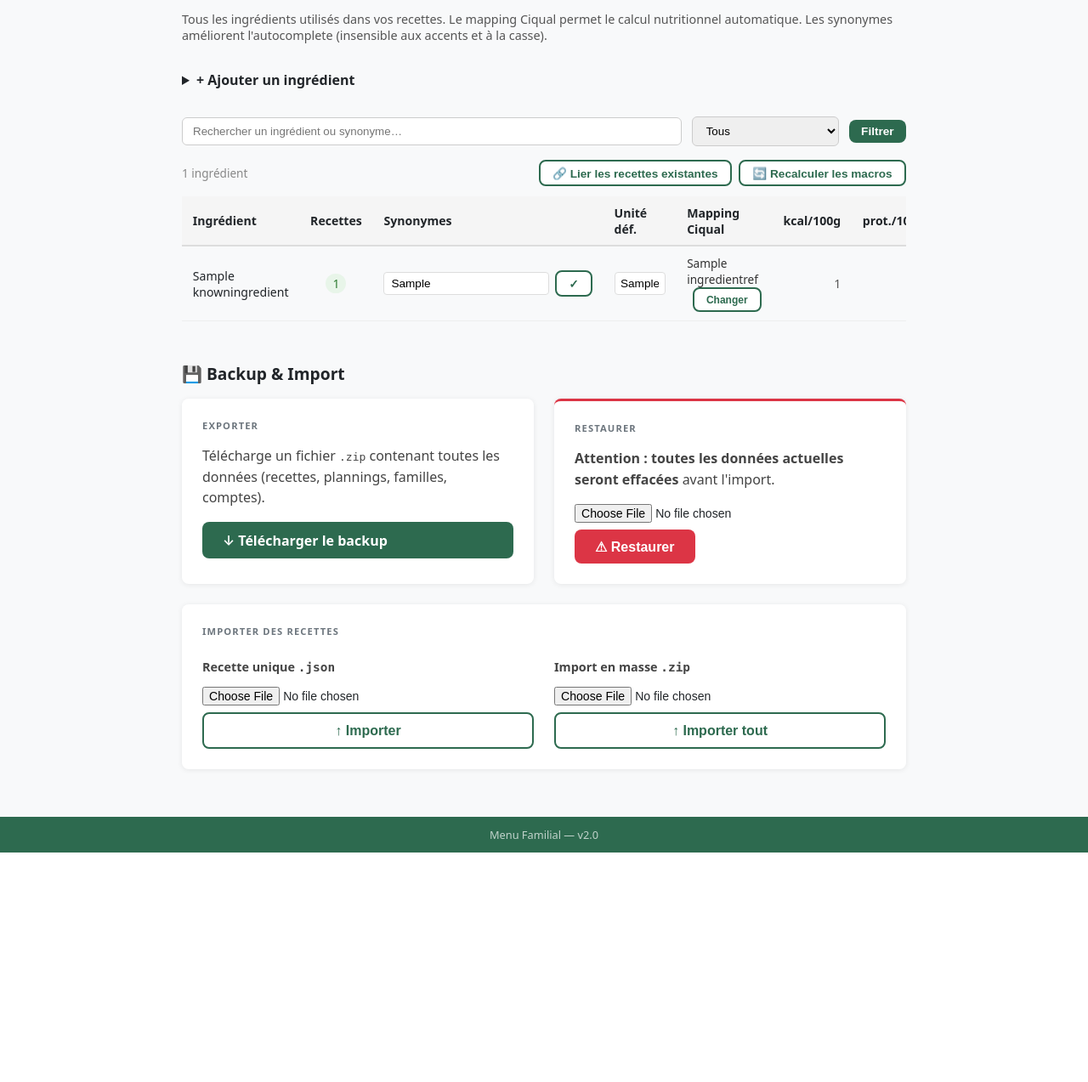
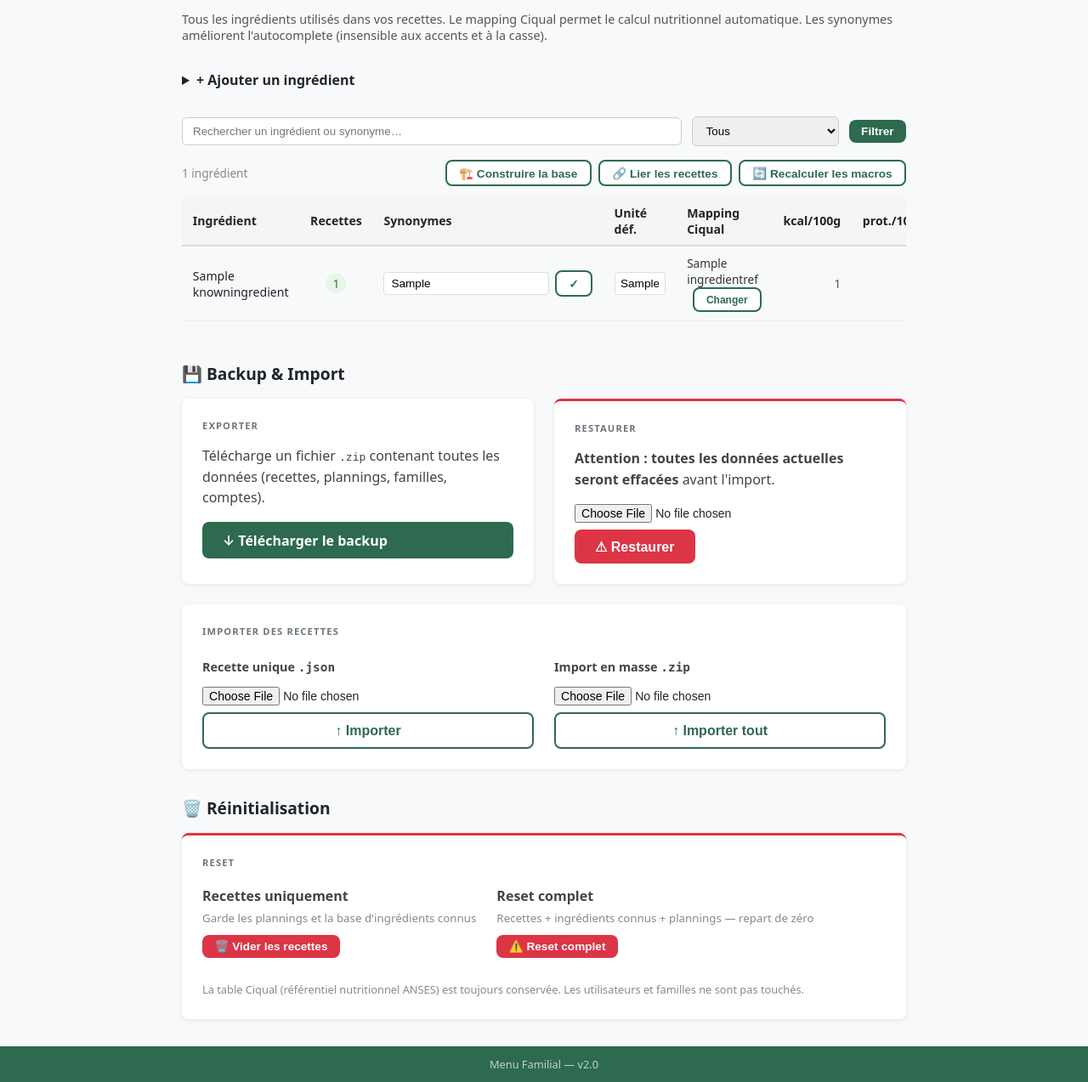
Before and after one commit to CyrilleNantes/menu-app, a Django app: page /management/ in a window 1280 px wide. Shown: the part 195-1468 px from the top of the page at 85% size. Before the commit the page ends 1198 px from the top, so only its background shows below. Run offline with Django 5.2, Linux system fonts and the light colour scheme; a user stored in the database is signed in; tables that the repository leaves empty hold one stand-in row (values such as "Sample post"); parts of the project's set-up code (start-up, migrations or seed data) failed here and were passed over.

Commit message:
feat: add reset complet UI + build_known_ingredients button
- reset_recipes command: mode --full wipes recipes + KnownIngredient + WeekPlan
- reset_recipes_view: handles reset_mode param (recipes | full)
- management.html: section Réinitialisation avec deux boutons + dialog de confirmation
- build_known_ingredients_view + URL + bouton Construire la base
- Processus complet accessible depuis l'UI sans CLI

Co-Authored-By: Claude Sonnet 4.6 <noreply@anthropic.com>

```diff
--- a/menu/templates/menu/admin/management.html
+++ b/menu/templates/menu/admin/management.html
@@ -67,17 +67,24 @@
   <div style="display:flex;justify-content:space-between;align-items:center;margin-bottom:.75rem">
     <p style="color:#888;font-size:.85rem;margin:0">{{ total }} ingrédient{{ total|pluralize }}</p>
     <div style="display:flex;gap:.5rem">
+      <form method="post" action="{% url 'menu:build_known_ingredients_view' %}" style="margin:0">
+        {% csrf_token %}
+        <button type="submit" class="btn btn--secondary btn--sm"
+                title="Étape 2 — Construit la base d'ingrédients connus à partir des recettes importées">
+          🏗️ Construire la base
+        </button>
+      </form>
       <form method="post" action="{% url 'menu:link_known_ingredients' %}" style="margin:0">
         {% csrf_token %}
         <button type="submit" class="btn btn--secondary btn--sm"
-                title="Relie automatiquement les recettes existantes à la base de connaissance">
-          🔗 Lier les recettes existantes
+                title="Étape 3 (après mapping Ciqual) — Relie les recettes à la base de connaissance">
+          🔗 Lier les recettes
         </button>
       </form>
       <form method="post" action="{% url 'menu:recalculate_nutrition_view' %}" style="margin:0">
         {% csrf_token %}
         <button type="submit" class="btn btn--secondary btn--sm"
-                title="Recalcule les calories/protéines de toutes les recettes depuis les mappings Ciqual actuels">
+                title="Étape 4 — Recalcule les macros de toutes les recettes depuis les mappings Ciqual actuels">
           🔄 Recalculer les macros
         </button>
       </form>
@@ -198,6 +205,55 @@
     </div>
   </div>
 </section>
+
+<!-- ══════════════════════════════════════════════════════════════════
+     SECTION 3 — Réinitialisation (staff uniquement)
+══════════════════════════════════════════════════════════════════ -->
+<section style="margin-top:2rem">
+  <h2 style="font-size:1.2rem;margin-bottom:1rem">🗑️ Réinitialisation</h2>
+  <div class="backup-card backup-card--danger">
+    <div class="backup-card__label">RESET</div>
+    <div style="display:flex;gap:1.5rem;flex-wrap:wrap">
+
+      <div>
+        <p style="margin:.25rem 0 .5rem"><strong>Recettes uniquement</strong><br>
+        <small style="color:#888">Garde les plannings et la base d'ingrédients connus</small></p>
+        <button type="button" class="btn btn--danger btn--sm"
+                onclick="ouvrirDialogReset('recipes')">
+          🗑️ Vider les recettes
+        </button>
+      </div>
+
+      <div>
+        <p style="margin:.25rem 0 .5rem"><strong>Reset complet</strong><br>
+        <small style="color:#888">Recettes + ingrédients connus + plannings — repart de zéro</small></p>
+        <button type="button" class="btn btn--danger btn--sm"
+                onclick="ouvrirDialogReset('full')">
+          ⚠️ Reset complet
+        </button>
+      </div>
+
+    </div>
+    <p style="margin-top:.75rem;font-size:.8rem;color:#888">
+      La table Ciqual (référentiel nutritionnel ANSES) est toujours conservée.
+      Les utilisateurs et familles ne sont pas touchés.
+    </p>
+  </div>
+</section>
+
+<!-- Dialog reset -->
+<dialog id="dialog-reset-recipes" class="confirm-dialog">
+  <p id="dialog-reset-text"></p>
+  <form method="post" action="{% url 'menu:reset_recipes_view' %}" id="form-reset-recipes">
+    {% csrf_token %}
+    <input type="hidden" name="reset_mode" id="reset-mode" value="recipes">
+    <div class="confirm-dialog__actions">
+      <button type="submit" class="btn btn--danger">Oui, supprimer</button>
+      <button type="button" class="btn btn--secondary"
+              onclick="document.getElementById('dialog-reset-recipes').close()">Annuler</button>
+    </div>
+  </form>
+</dialog>
 
 <dialog id="dialog-restore" class="confirm-dialog">
   <p>⚠️ <strong>Confirmer la restauration ?</strong><br><br>
@@ -361,5 +417,30 @@ document.getElementById('btn-cancel-restore')?.addEventListener('click', () => d
 document.getElementById('btn-confirm-restore')?.addEventListener('click', () => {
   dlg?.close(); document.getElementById('form-restore')?.submit();
 });
+
+// ── Dialog reset ──────────────────────────────────────────────────────────────
+function ouvrirDialogReset(mode) {
+  const dlgReset = document.getElementById('dialog-reset-recipes');
+  const txt      = document.getElementById('dialog-reset-text');
+  const modeInput = document.getElementById('reset-mode');
+  if (mode === 'full') {
+    txt.innerHTML =
+      '⚠️ <strong>Reset complet — êtes-vous sûr ?</strong><br><br>' +
+      'Seront supprimés :<br>' +
+      '&nbsp;• Toutes les recettes (ingrédients, étapes, photos, avis)<br>' +
+      '&nbsp;• Tous les ingrédients connus et leurs mappings Ciqual<br>' +
+      '&nbsp;• Tous les plannings<br><br>' +
+      'Conservés : utilisateurs, familles, table Ciqual ANSES.<br>' +
+      '<strong>Action irréversible.</strong>';
+  } else {
+    txt.innerHTML =
+      '⚠️ <strong>Vider toutes les recettes ?</strong><br><br>' +
+      'Seront supprimés : recettes, ingrédients, étapes, photos, avis.<br>' +
+      'Les plannings et ingrédients connus sont conservés.<br>' +
+      '<strong>Action irréversible.</strong>';
+  }
+  modeInput.value = mode;
+  dlgReset.showModal();
+}
 </script>
 {% endblock %}
--- a/menu/urls.py
+++ b/menu/urls.py
@@ -59,6 +59,8 @@ urlpatterns = [
     path("management/", views.management_page, name="management_page"),
     path("management/ingredients/ajouter/", views.ajouter_known_ingredient, name="ajouter_known_ingredient"),
     path("management/ingredients/<int:ki_id>/", views.maj_known_ingredient, name="maj_known_ingredient"),
+    path("management/actions/build/", views.build_known_ingredients_view, name="build_known_ingredients_view"),
+    path("management/actions/reset-recipes/", views.reset_recipes_view, name="reset_recipes_view"),
     path("management/actions/link/", views.link_known_ingredients_view, name="link_known_ingredients"),
     path("management/actions/recalculate/", views.recalculate_nutrition_view, name="recalculate_nutrition_view"),
     path("backup/export/", views.export_backup, name="export_backup"),
--- a/menu/views.py
+++ b/menu/views.py
@@ -1457,6 +1457,46 @@ def recalculate_nutrition_view(request):
     return redirect("menu:management_page")
 
 
+@require_POST
+@login_required
+def build_known_ingredients_view(request):
+    """Lance la commande build_known_ingredients via l'UI Management."""
+    if not (_verifier_staff(request) or _verifier_cuisinier(request)):
+        messages.error(request, "Accès non autorisé.")
+        return redirect("menu:management_page")
+    from django.core.management import call_command
+    from io import StringIO
+    out = StringIO()
+    call_command('build_known_ingredients', stdout=out)
+    result = out.getvalue()
+    lines = [l.strip() for l in result.splitlines() if l.strip()]
+    summary = ' · '.join(lines[-3:]) if len(lines) >= 3 else result.strip()
+    messages.success(request, f"🏗️ Base construite — {summary}")
+    return redirect("menu:management_page")
+
+
+@require_POST
+@login_required
+def reset_recipes_view(request):
+    """Supprime les recettes et données associées selon le mode choisi."""
+    if not (_verifier_staff(request) or _verifier_cuisinier(request)):
+        messages.error(request, "Accès non autorisé.")
+        return redirect("menu:management_page")
+    from django.core.management import call_command
+    from io import StringIO
+    mode = request.POST.get('reset_mode', 'recipes')  # 'recipes' | 'full'
+    out = StringIO()
+    kwargs = {'stdout': out}
+    if mode == 'full':
+        kwargs['full'] = True
+    call_command('reset_recipes', **kwargs)
+    result = out.getvalue()
+    lines = [l.strip() for l in result.splitlines() if l.strip()]
+    summary = ' · '.join(lines[-3:]) if len(lines) >= 3 else result.strip()
+    messages.success(request, f"🗑️ Reset effectué — {summary}")
+    return redirect("menu:management_page")
+
+
 @login_required
 def management_page(request):
     if not (_verifier_staff(request) or _verifier_cuisinier(request)):
```
Also changed, not shown: menu/management/commands/reset_recipes.py (added, +75 -0 lines).
